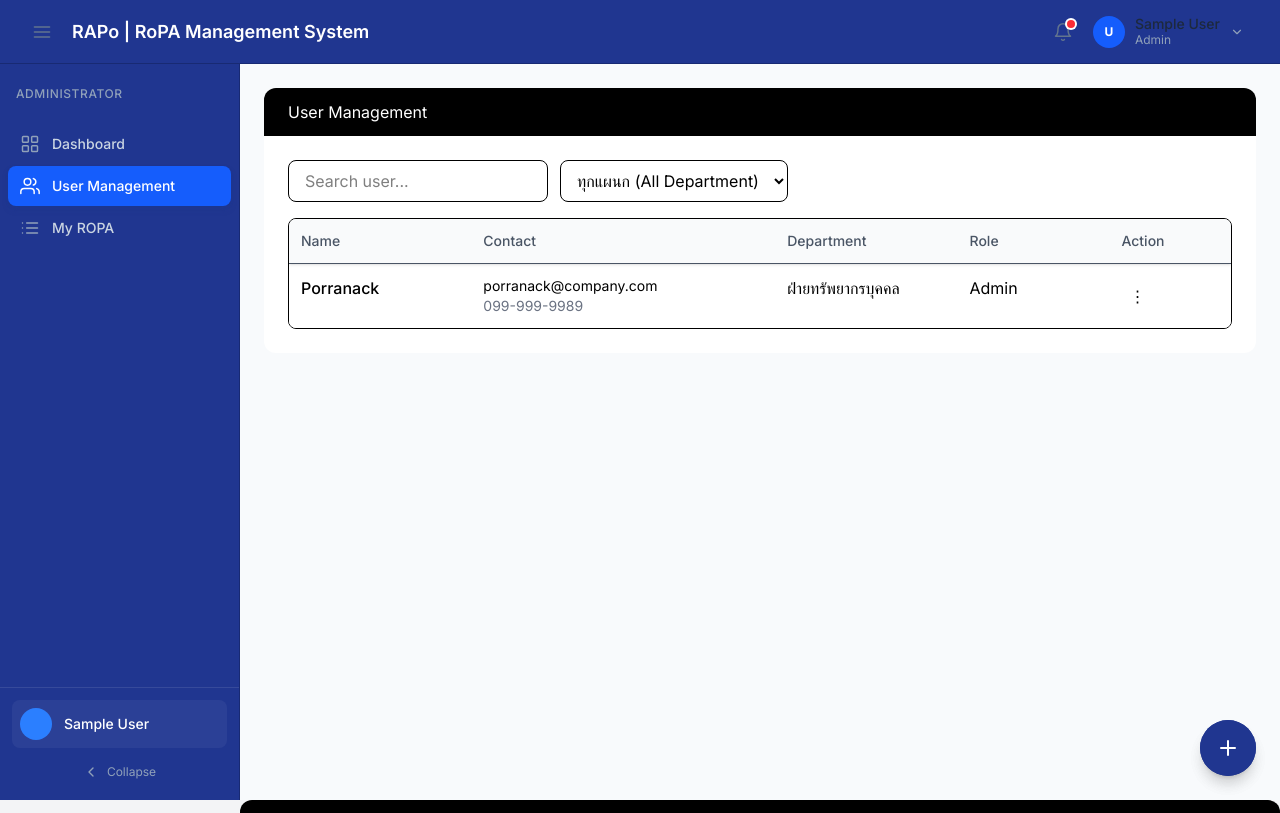
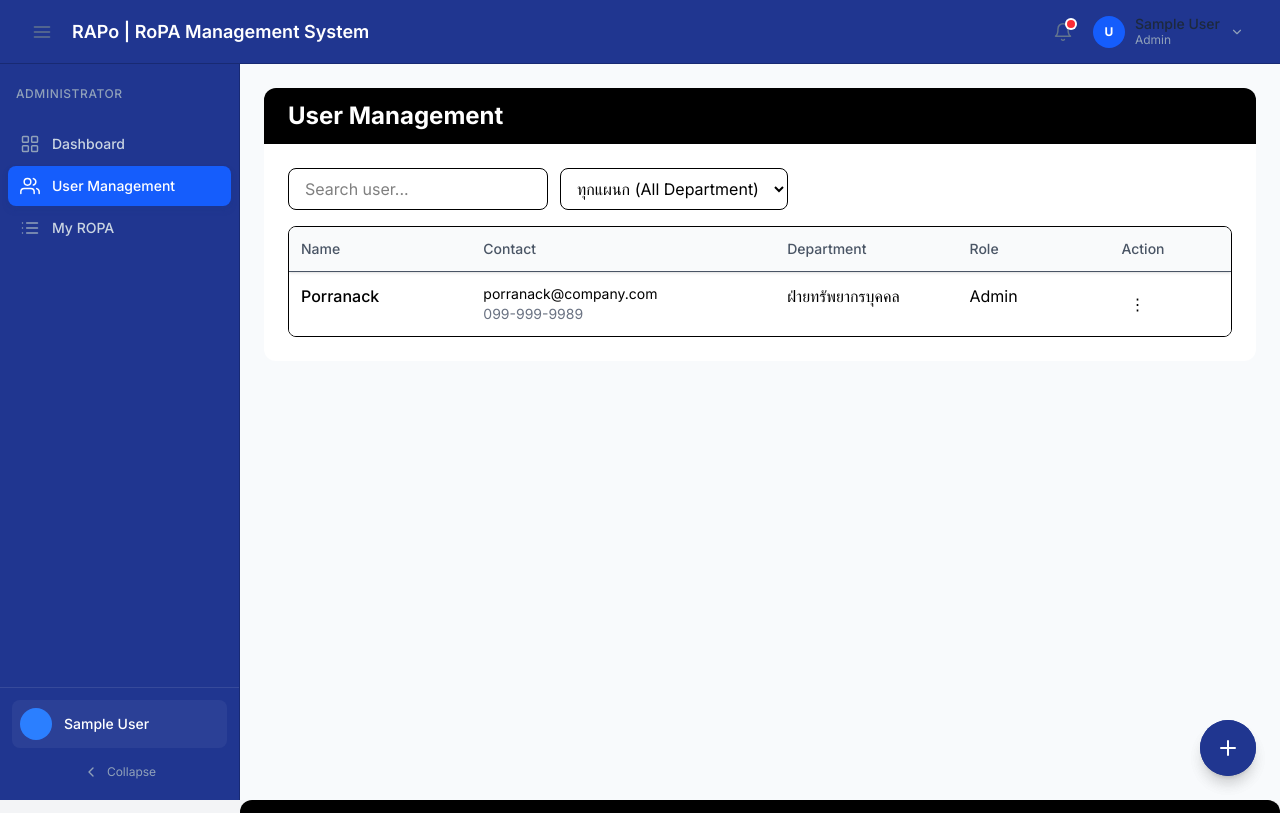
Before and after one commit to Jinny112477/RaPo, a Next.js app in the folder rapo/: page /admin in a window 1280 px wide. Shown: the top 813 px of the page. Built offline with nearby package versions, Linux system fonts and the light colour scheme; sample sign-in values are in the browser's storage.

Commit message:
Update page.tsx

```diff
--- a/rapo/app/(dashboard)/admin/page.tsx
+++ b/rapo/app/(dashboard)/admin/page.tsx
@@ -52,8 +52,8 @@ export default function UsersPage() {
     <div className="bg-white rounded-xl overflow-hidden">
 
       {/* Black Header */}
-      <div className="bg-black text-white px-6 py-3">
-        User Management
+      <div className="bg-black text-white px-6 py-3 text-2xl font-bold text-gray-900">
+          User Management
       </div>
 
       <div className="p-6">
```
